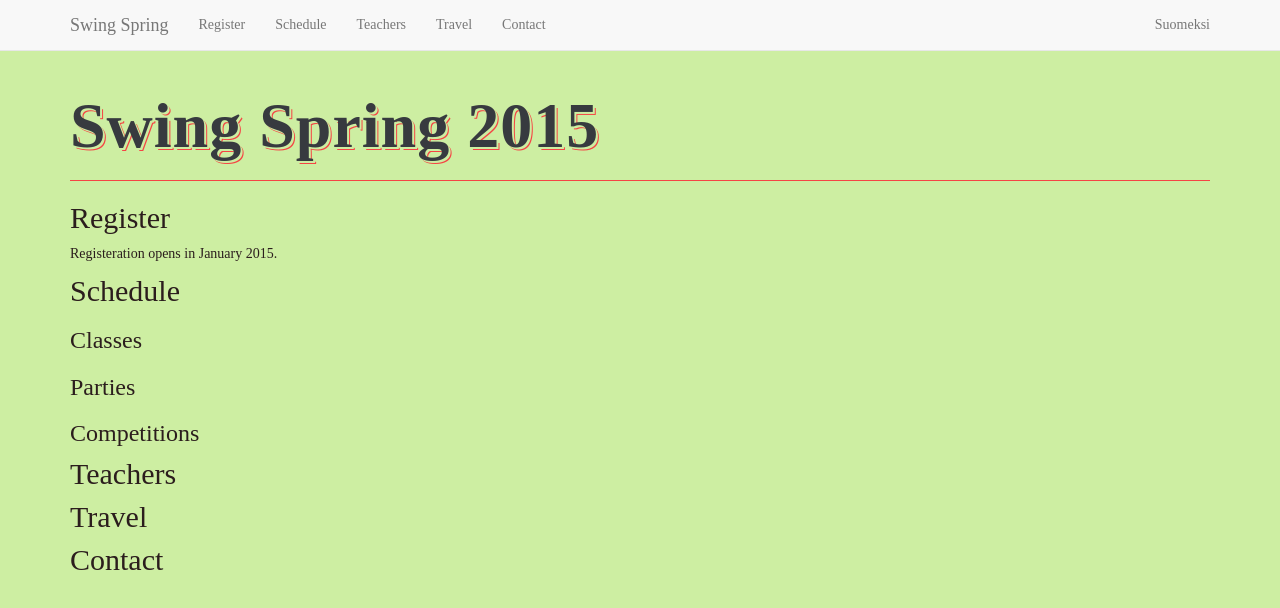
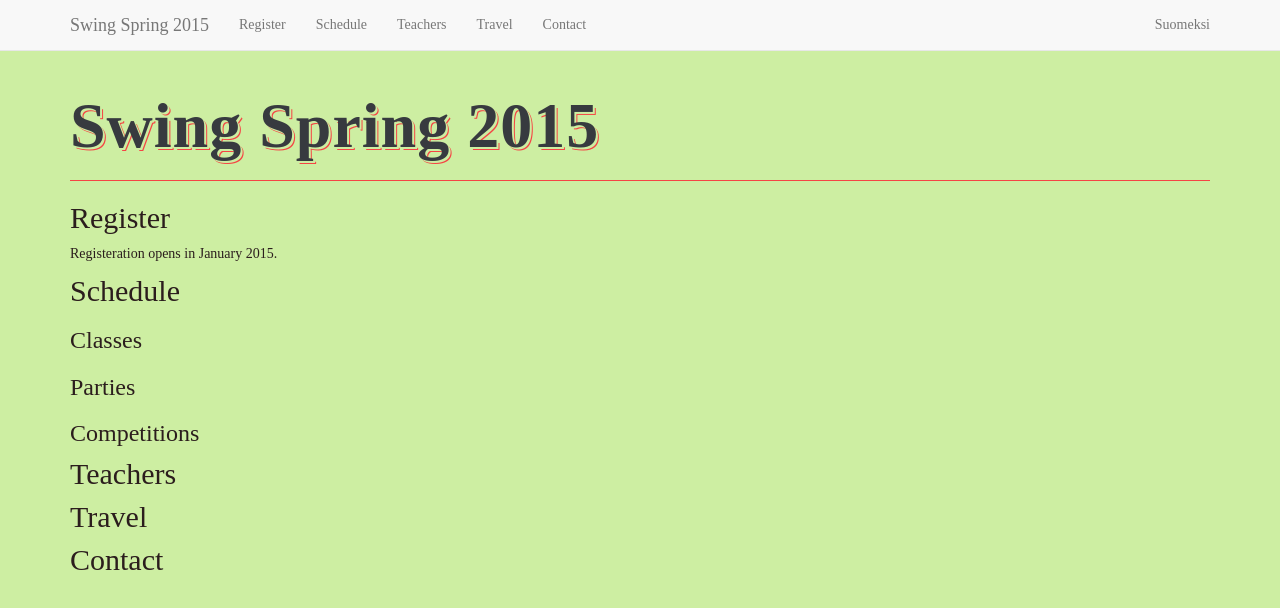
Before and after one commit to swingspring/swingspring.github.io, a plain HTML site: page english.html in a window 1280 px wide. Drawn offline with nearby package versions, Linux system fonts and the light colour scheme; a web font is replaced by a local one.

Commit message:
Add year to navbar brand

```diff
--- a/english.html
+++ b/english.html
@@ -30,7 +30,7 @@
         <span class="icon-bar"></span>
         <span class="icon-bar"></span>
       </button>
-      <a class="navbar-brand" href="#">Swing Spring</a>
+      <a class="navbar-brand" href="#">Swing Spring 2015</a>
     </div>
     <div class="collapse navbar-collapse" id="navbar-collapse">
       <ul class="nav navbar-nav navbar-right">
```
Also changed, not shown: index.html (+1 -1 lines).
